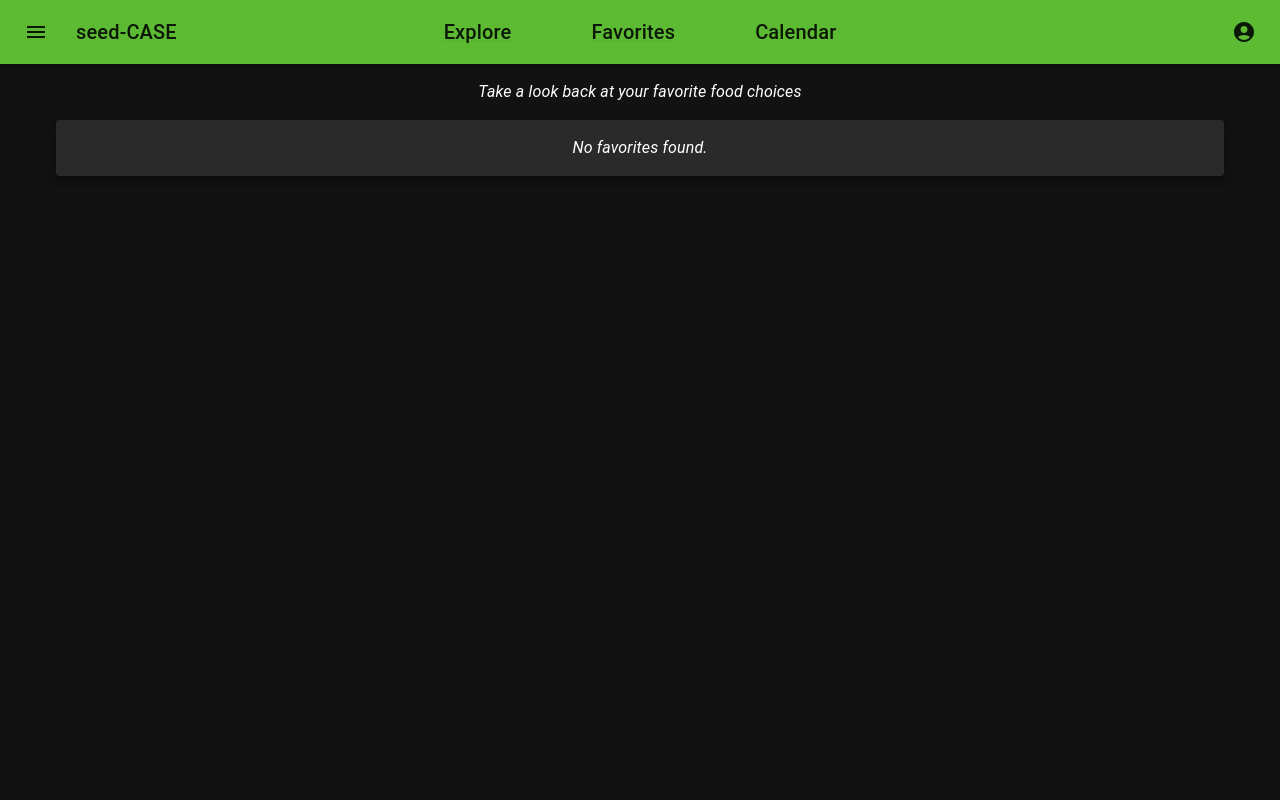
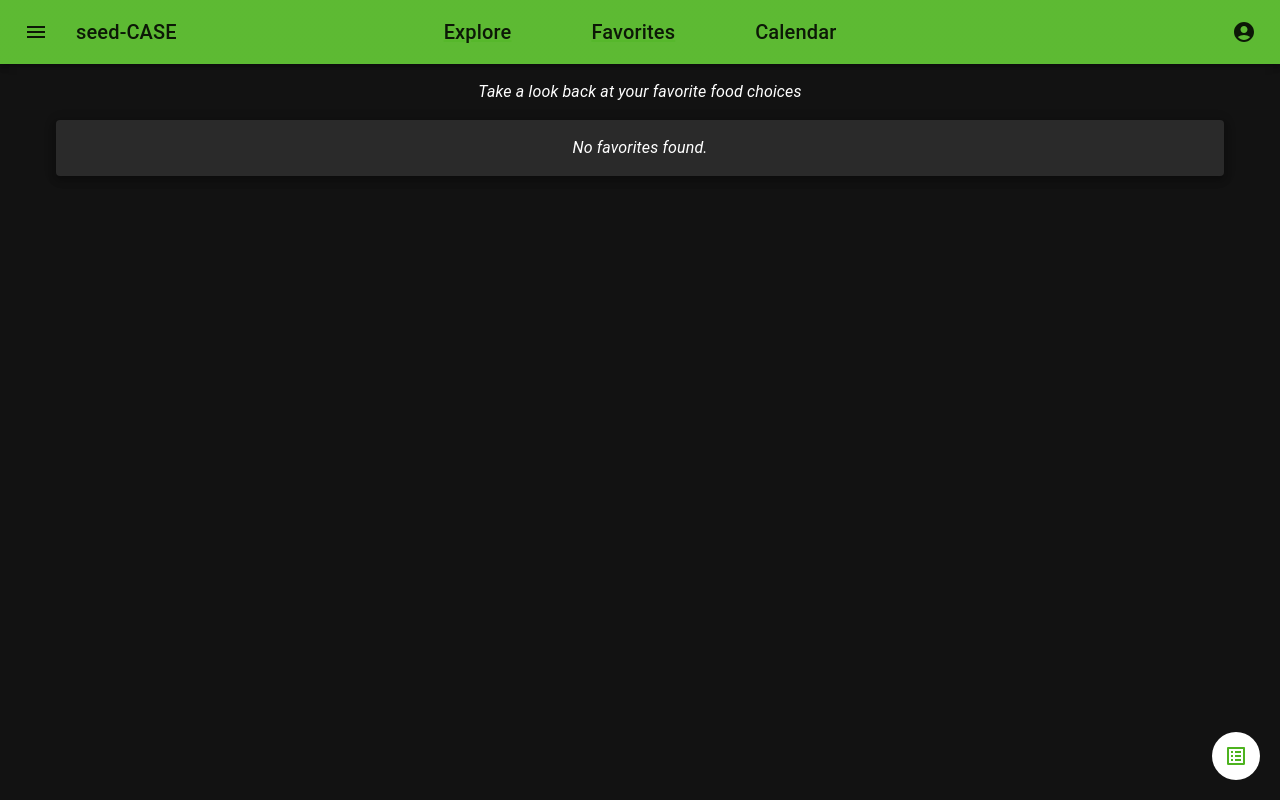
Before and after one commit to djcmerc/seed-case, a React (Create React App) app: page /favorites in a window 1280 px wide. Built offline with nearby package versions, Linux system fonts and the light colour scheme.

Commit message:
Added ShoppingList dialog

```diff
--- /dev/null
+++ b/src/components/favorites/ShoppingList.tsx
@@ -0,0 +1,73 @@
+import ListAltIcon from '@mui/icons-material/ListAlt';
+import CloseIcon from '@mui/icons-material/Close';
+import {
+  AppBar,
+  Box,
+  Button,
+  Dialog,
+  Divider,
+  IconButton,
+  List,
+  ListItem,
+  ListItemText,
+  Toolbar,
+  Typography
+} from '@mui/material';
+import React from 'react';
+
+const styles = {
+  listIcon: {
+    bottom: '20px',
+    right: '20px',
+    backgroundColor: 'white',
+    borderRadius: '50%'
+  }
+};
+
+const ShoppingList = () => {
+  const [open, setOpen] = React.useState(false);
+
+  const handleClickOpen = () => {
+    setOpen(true);
+  };
+
+  const handleClose = () => {
+    setOpen(false);
+  };
+
+  return (
+    <>
+      <Box position="fixed" sx={styles.listIcon}>
+        <IconButton size="large" color="primary" onClick={handleClickOpen}>
+          <ListAltIcon />
+        </IconButton>
+      </Box>
+      <Dialog fullScreen open={open} onClose={handleClose}>
+        <AppBar sx={{ position: 'relative' }}>
+          <Toolbar>
+            <IconButton edge="start" color="inherit" onClick={handleClose}>
+              <CloseIcon />
+            </IconButton>
+            <Typography sx={{ ml: 2, flex: 1 }} variant="h6" component="div">
+              Shopping List
+            </Typography>
+            <Button autoFocus color="inherit" onClick={handleClose}>
+              save
+            </Button>
+          </Toolbar>
+        </AppBar>
+        <List>
+          <ListItem>
+            <ListItemText primary="Test Meal Name" />
+          </ListItem>
+          <Divider />
+          <ListItem>
+            <ListItemText primary="Test Meal Name" />
+          </ListItem>
+        </List>
+      </Dialog>
+    </>
+  );
+};
+
+export default ShoppingList;
--- a/src/pages/Favorites.tsx
+++ b/src/pages/Favorites.tsx
@@ -2,6 +2,7 @@ import { Box, Paper, Typography } from '@mui/material';
 import Layout from '../components/shared/Layout';
 import { pageStyles } from './styles/PageStyles';
 import FavoritesContainer from '../components/favorites/FavoritesContainer';
+import ShoppingList from '../components/favorites/ShoppingList';
 
 const Favorites = () => {
   return (
@@ -14,6 +15,7 @@ const Favorites = () => {
       <Layout>
         <Paper sx={pageStyles.foreground} elevation={5}>
           <FavoritesContainer />
+          <ShoppingList />
         </Paper>
       </Layout>
     </>
```
